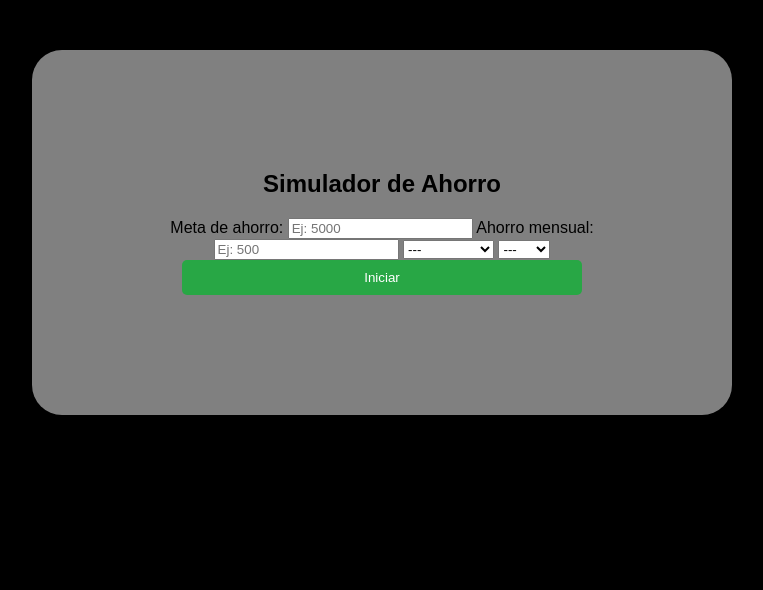
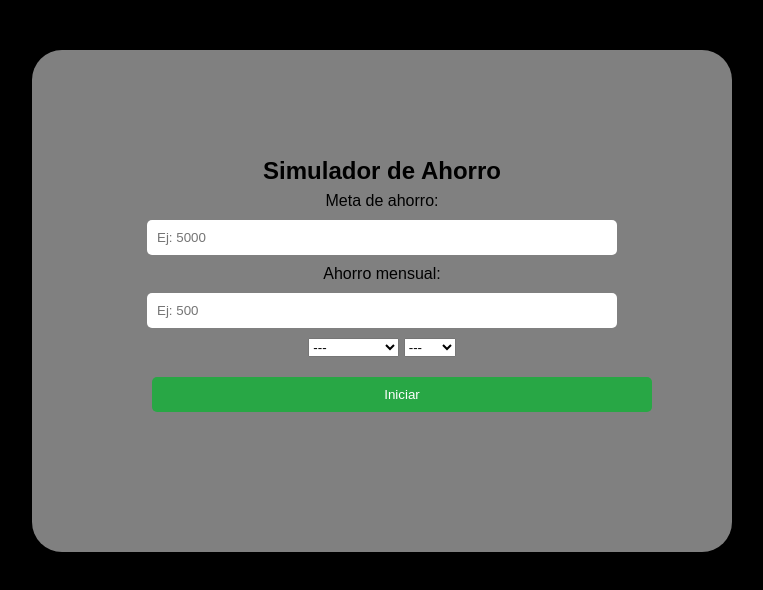
Before and after one commit to nandragi/proyecto68080-giovana-campos, a plain HTML site: page index.html in a window 1280 px wide. Shown: the whole page, without its empty margins (258-1021 px from the left). Drawn offline with Linux system fonts and the light colour scheme.

Commit message:
Update styles.css

```diff
--- a/styles.css
+++ b/styles.css
@@ -13,20 +13,17 @@ body {
     margin: 50px auto;
 }
 
-.conteiner h2 {
+h2 {
     width: 80%;
-    padding: center;
-    margin: center;
-    border-radius: center;
     margin: 7px auto;
 }
 
-.conteiner laber
+label,
 input {
     width: 90%;
     padding: 10px;
     margin: 10px 0;
-    border: 1px solid #ccc;
+    border: none;
     border-radius: 5px;
 }
 
@@ -34,9 +31,10 @@ button {
     background-color: #28a745;
     color: white;
     padding: 10px;
+    margin: 20px;
     border: none;
     cursor: pointer;
-    width: 80%;
+    width: 100%;
     border-radius: 5px;
 }
 
```
